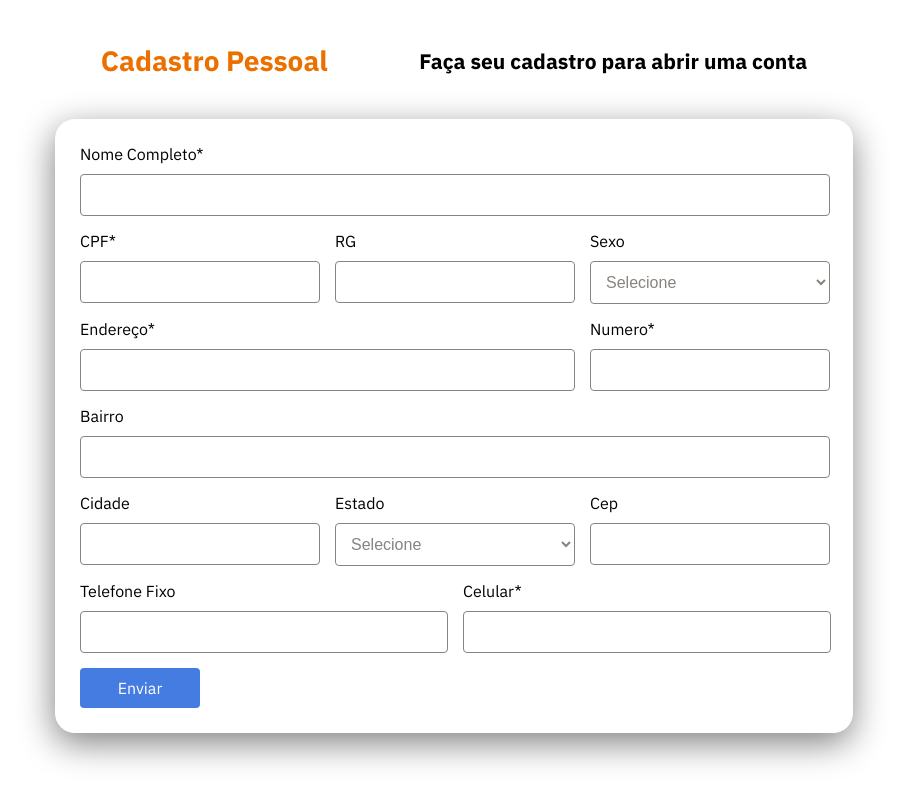
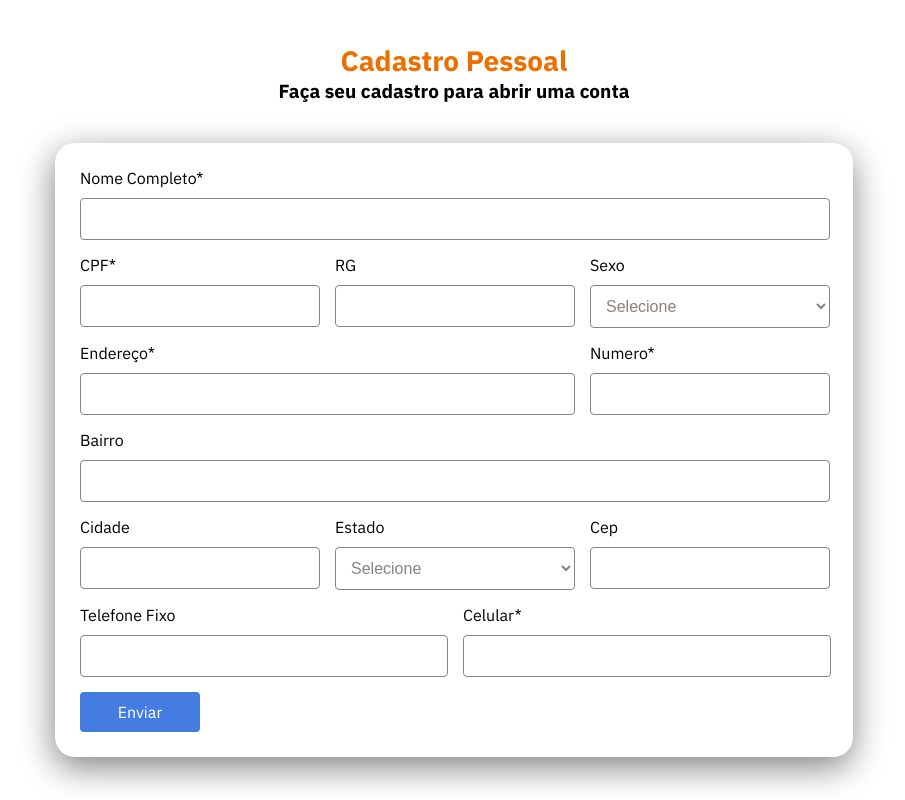
Before and after one commit to syaoranea/cadastro-pessoal, a PHP site: page / in a window 1280 px wide. Shown: the whole page, without its empty margins (186-1091 px from the left). Run offline with PHP 8.4, Linux system fonts and the light colour scheme.

Commit message:
update index

```diff
--- a/assets/css/style.css
+++ b/assets/css/style.css
@@ -64,11 +64,13 @@ h1{
     font-size: 28px;
     color: #EC7000;
     margin: auto;
+    width: 800px;
+    text-align: center;
 }
 
 h2{
     font-family: 'IBM Plex Sans', sans-serif;
-    font-size: 21px;
+    font-size: 19px;
     color: #000;
     margin:auto;
 }
```
